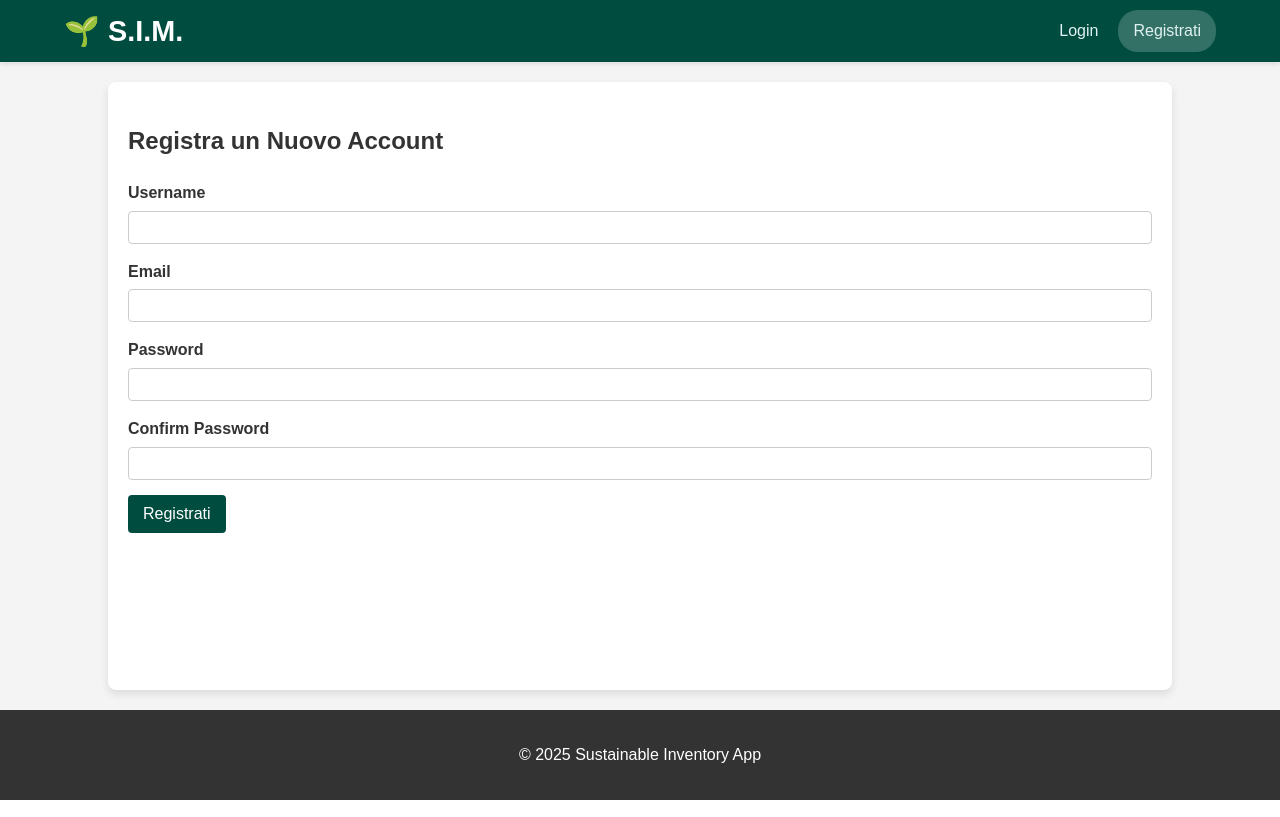
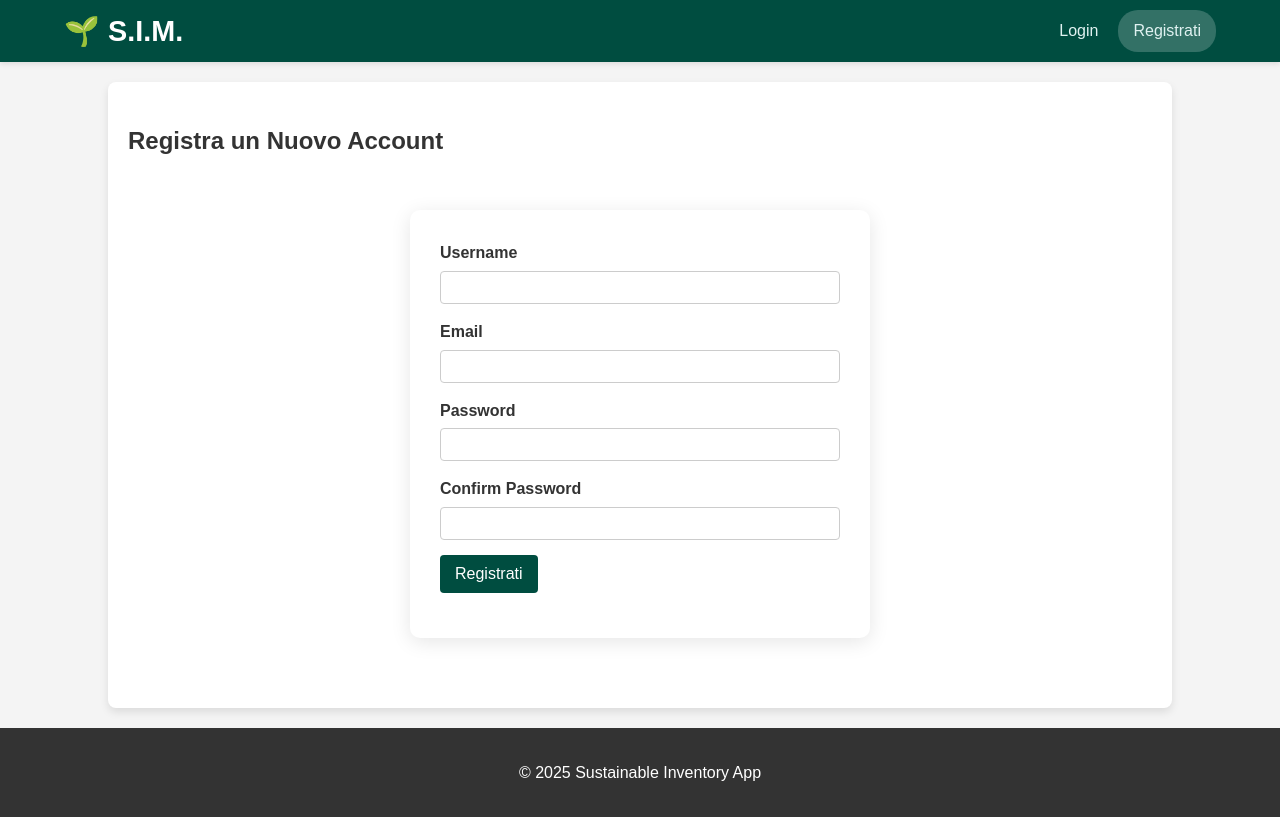
Before and after one commit to NicolaSaracino001/sustainable-inventory-app, a Flask app: page /register in a window 1280 px wide. Run offline with Flask 3, Linux system fonts and the light colour scheme.

Commit message:
UI: Add centered card styling for Login and Register pages.

```diff
--- a/src/static/style.css
+++ b/src/static/style.css
@@ -263,3 +263,48 @@ Stili per i Moduli (Login/Registrazione)
 .btn-submit:hover {
     background-color: #00796b;
 }
+
+
+/* --- STILE PAGINE LOGIN / REGISTRAZIONE (Centered Card) --- */
+
+/* Questo serve per centrare tutto verticalmente nella pagina */
+body {
+    /* Assicuriamoci che queste proprietà siano già nel blocco 'body' in alto,
+       altrimenti funzioneranno comunque grazie a flex-direction: column */
+}
+
+/* La "Scheda" bianca che contiene il modulo */
+.form-container {
+    background-color: #ffffff;
+    width: 100%;
+    max-width: 400px; /* Larghezza massima del modulo */
+    margin: 50px auto; /* Centrato orizzontalmente, staccato dall'alto */
+    padding: 30px;
+    border-radius: 10px; /* Angoli arrotondati */
+    box-shadow: 0 4px 20px rgba(0, 0, 0, 0.1); /* Ombra soffice */
+    text-align: left;
+}
+
+/* Titoli dentro la scheda */
+.form-container h2 {
+    text-align: center;
+    color: #004d40;
+    margin-bottom: 20px;
+}
+
+/* Link "Non hai un account?" */
+.form-container p {
+    text-align: center;
+    margin-top: 15px;
+    font-size: 0.9rem;
+}
+
+.form-container a {
+    color: #004d40;
+    font-weight: bold;
+    text-decoration: none;
+}
+
+.form-container a:hover {
+    text-decoration: underline;
+}
```
